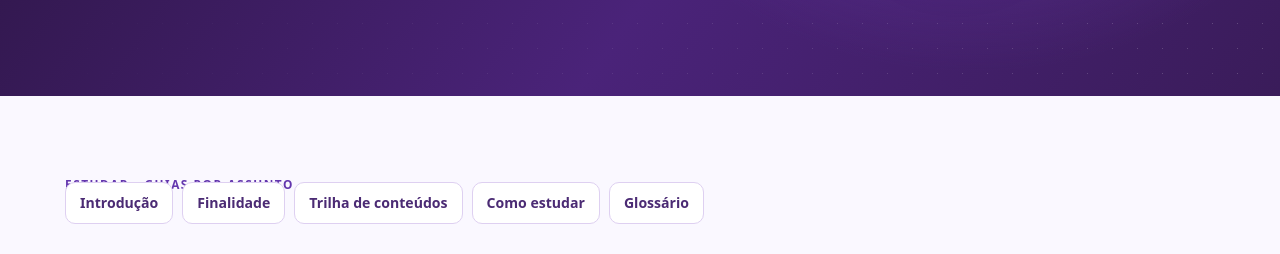
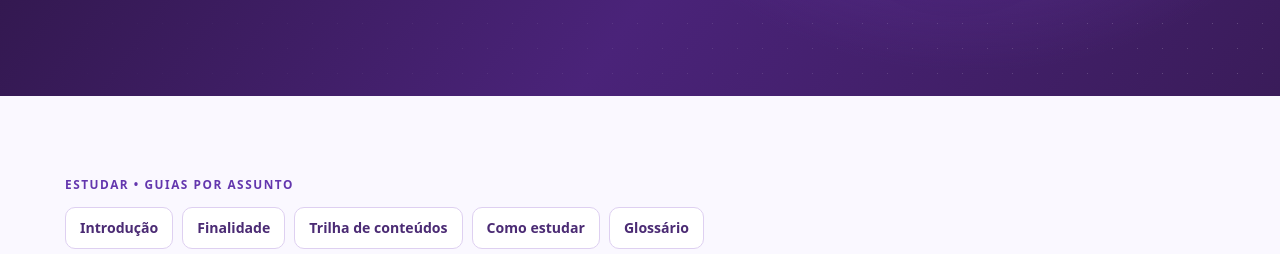
Before and after one commit to Surreal-Complex/TrigTest, a plain HTML site: page estudar/index.html in a window 1280 px wide. Shown: the part 673-927 px from the top of the page. Drawn offline with Linux system fonts and the light colour scheme.

Commit message:
Corrige sobreposição das sub-abas na seção Estudar

```diff
--- a/assets/rea.css
+++ b/assets/rea.css
@@ -210,3 +210,6 @@ main{min-height:65vh}
 }
 
 .rubric-scroll{overflow-x:auto}.rubric-table{width:100%;border-collapse:collapse;min-width:620px;font-size:.9rem}.rubric-table th,.rubric-table td{text-align:left;vertical-align:top;border:1px solid #dac9ea;padding:12px}.rubric-table thead{background:#e6d8f8}.rubric-table tbody th{color:#503177;background:#f6f0fd}
+
+/* Impede que as sub-abas de Estudar encubram a identificação da seção. */
+#introducao .section-nav{margin-top:12px}
```
